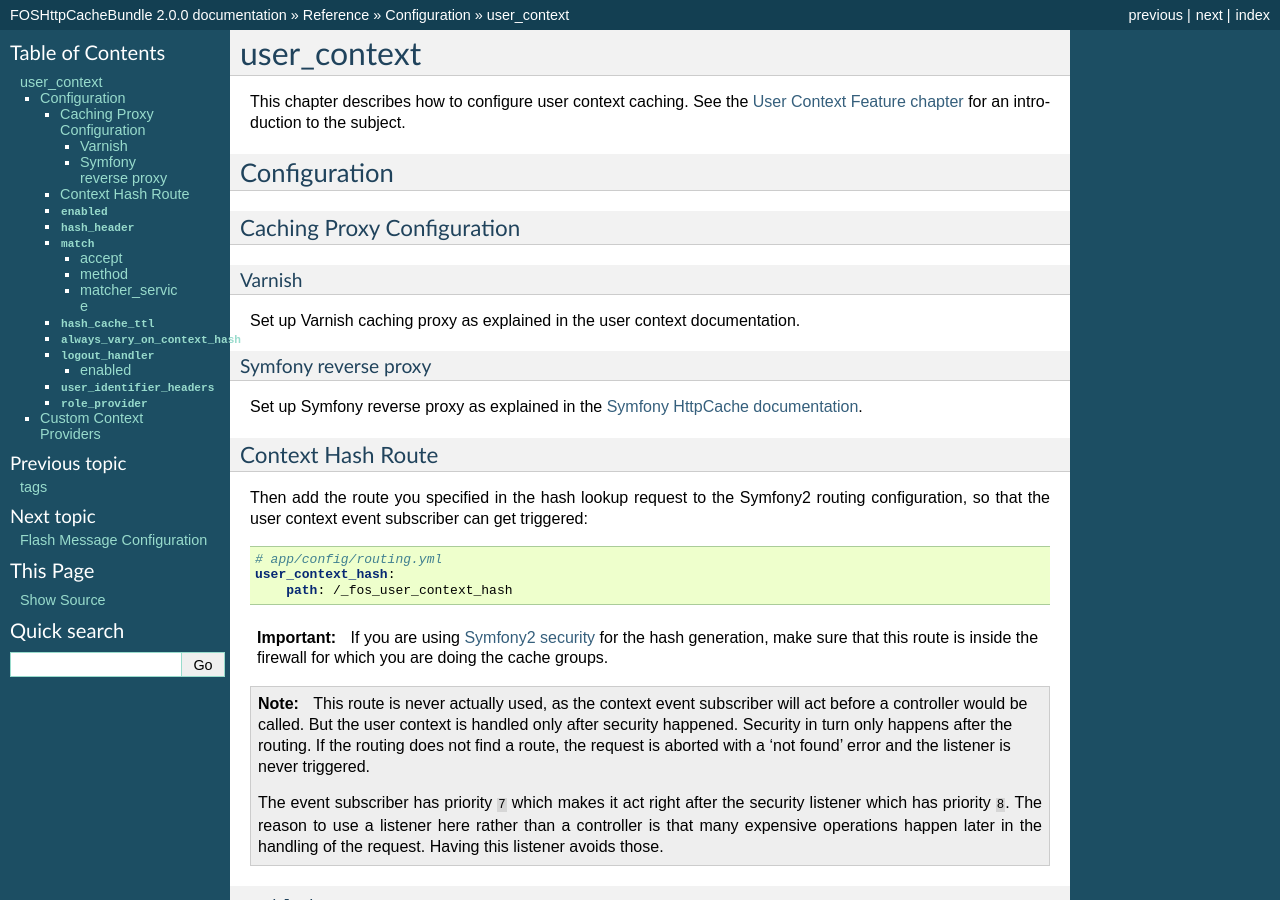
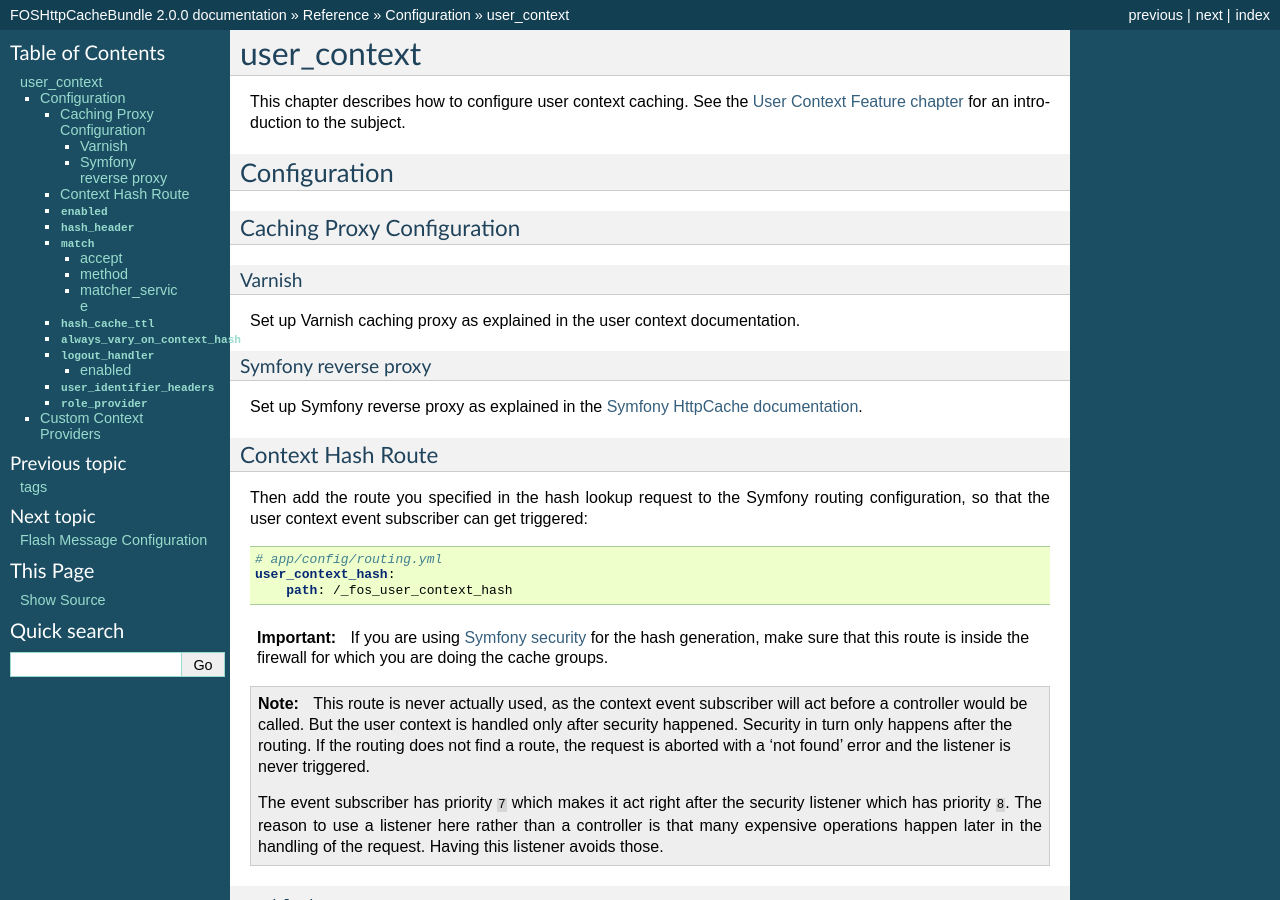
Before and after one commit to FriendsOfSymfony/FOSHttpCacheBundle, a Sphinx documentation site: the page built from Resources/doc/reference/configuration/user-context.rst, in a window 1280 px wide and 900 px high. Built offline with Sphinx 7.4.7, drawn with Linux system fonts in a browser that asks for light colours.

Commit message:
Replace all usages of 'Symfony2' with 'Symfony'

```diff
--- a/Resources/doc/features/user-context.rst
+++ b/Resources/doc/features/user-context.rst
@@ -28,7 +28,7 @@
    It first sends a *hash request* to the *context hash route*.
 3. The :term:`foshttpcache:application` receives the hash request. An event
    listener (``UserContextListener``) aborts the request immediately after
-   the Symfony2 firewall was applied. The application calculates the hash
+   the Symfony firewall was applied. The application calculates the hash
    (``HashGenerator``) and then sends a response with the hash in a custom
    header (``X-User-Context-Hash`` by default).
 4. The caching proxy receives the hash response, copies the hash header to the
--- a/Resources/doc/reference/configuration/user-context.rst
+++ b/Resources/doc/reference/configuration/user-context.rst
@@ -25,7 +25,7 @@
 Context Hash Route
 ~~~~~~~~~~~~~~~~~~
 
-Then add the route you specified in the hash lookup request to the Symfony2
+Then add the route you specified in the hash lookup request to the Symfony
 routing configuration, so that the user context event subscriber can get
 triggered:
 
@@ -37,7 +37,7 @@
 
 .. important::
 
-    If you are using `Symfony2 security <http://symfony.com/doc/current/book/security.html>`_
+    If you are using `Symfony security <http://symfony.com/doc/current/book/security.html>`_
     for the hash generation, make sure that this route is inside the firewall
     for which you are doing the cache groups.
 
```
Also changed, not shown: 2 other files.
